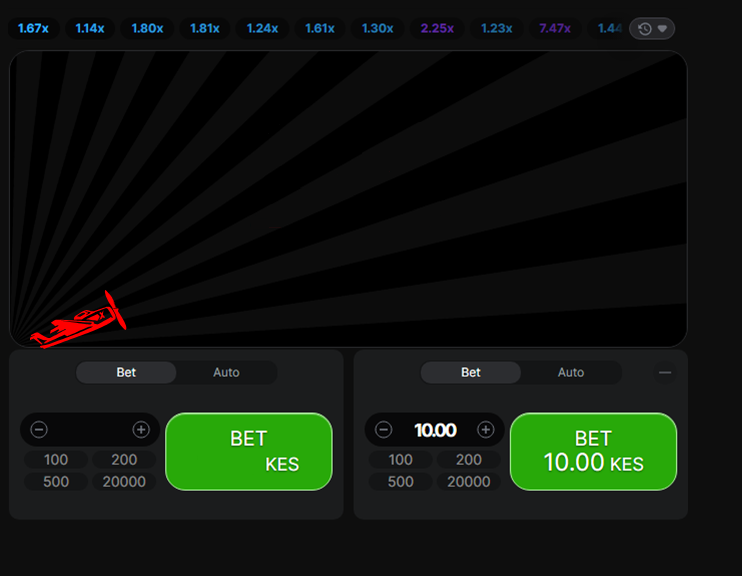
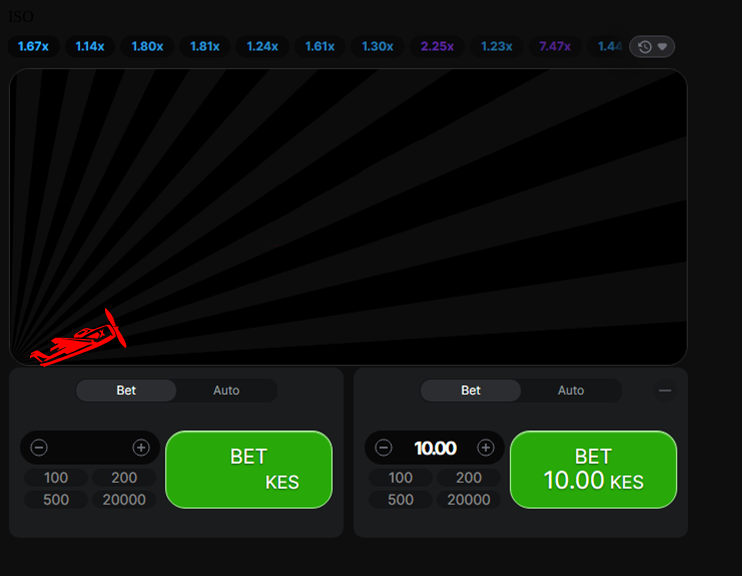
Before and after one commit to aviatorbet/bet, a plain HTML site: page index.html in a window 1280 px wide. Shown: the whole page, without its empty margins (0-742 px from the left). Drawn offline with Linux system fonts and the light colour scheme.

Commit message:
Update index.html

```diff
--- a/index.html
+++ b/index.html
@@ -60,6 +60,7 @@
 </style>
 </head>
 <body>
+	ISO
 <div id="pastround"></div>
 <div id="container">
     <img id="movingImage" src="air.svg" width="140" height="60">
```
